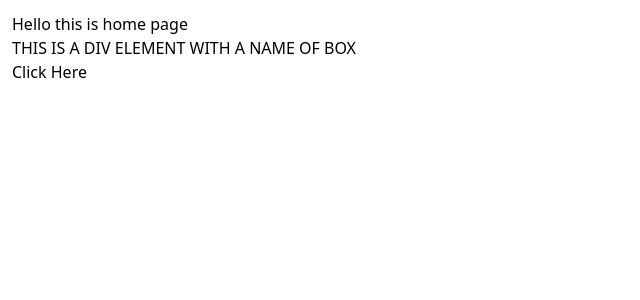
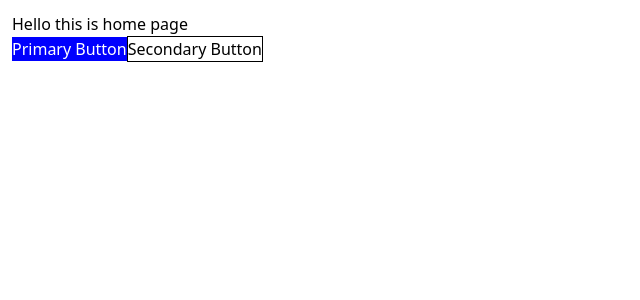
Before and after one commit to saad-mamun/Typescript-In-Next.js, a Next.js app: page / in a window 1280 px wide. Shown: the top 300 px of the page, without its empty margins (0-640 px from the left). Built offline with nearby package versions, Linux system fonts and the light colour scheme.

Commit message:
TypePredicates

```diff
--- a/app/page.tsx
+++ b/app/page.tsx
@@ -1,5 +1,9 @@
-"use client";
+// "use client";
 // use client use for ElementWrapper
+
+import Button from "@/components/Button";
+import { primaryButtonProps, secondaryButtonProps } from "@/components/Button";
+
 
 // import AdminInfo from "@/components/AdminInfo";
 // import MyFC from "@/components/FC";
@@ -8,7 +12,7 @@
 // import UserInfo from "@/components/UserInfo";
 // import Counter from "@/components/Counter";
 // import From from "@/components/From";
-import ElementWrapper from "@/components/ElementWrapper";
+// import ElementWrapper from "@/components/ElementWrapper";
 
 const HomePage = () => {
   return (
@@ -39,12 +43,17 @@
       <From/> */}
 
       {/* Element Wrapper page */}
-      <ElementWrapper elementType="div" classname="box">
+      {/* <ElementWrapper elementType="div" classname="box">
         <p>THIS IS A DIV ELEMENT WITH A NAME OF BOX</p>
       </ElementWrapper>
       <ElementWrapper elementType="button" onClick={() => alert("Button called")}>
         Click Here
-      </ElementWrapper>
+      </ElementWrapper> */}
+
+      <Button {...primaryButtonProps} />
+      <Button {...secondaryButtonProps} />
+
+
     </section>
   );
 };
--- /dev/null
+++ b/components/Button.tsx
@@ -0,0 +1,52 @@
+import { FC } from "react";
+
+interface PrimaryButtonProps {
+  type: "primary";
+  label: string;
+}
+interface SecondaryButtonProps {
+  type: "Secondary";
+  label: string;
+}
+
+type ButtonProps = PrimaryButtonProps | SecondaryButtonProps;
+
+// type predicate function to check if props are of type PrimaryButtonProps
+
+function isPrimaryButtonProps(props: ButtonProps): props is PrimaryButtonProps {
+  return props.type === "primary";
+}
+
+export const primaryButtonProps: PrimaryButtonProps = {
+  type: "primary",
+  label: "Primary Button",
+};
+export const secondaryButtonProps: SecondaryButtonProps = {
+  type: "Secondary",
+  label: "Secondary Button",
+};
+
+const Button: FC<ButtonProps> = (props) => {
+  if (isPrimaryButtonProps(props)) {
+    return (
+      <button style={{ backgroundColor: "blue", color: "white" }}>
+        {props.label}
+      </button>
+    );
+  } else {
+    return (
+      <button
+        style={{
+          backgroundColor: "white",
+          color: "black",
+          border: "1px solid black",
+        }}
+      >
+        {props.label}
+      </button>
+    );
+  }
+
+};
+
+export default Button;
--- a/components/ElementWrapper.tsx
+++ b/components/ElementWrapper.tsx
@@ -17,7 +17,6 @@
 
  const Element = elementType as keyof JSX.IntrinsicElements
 
-
   return <Element classname={classname} onClick={onClick} >
     {children}
   </Element>;
```
